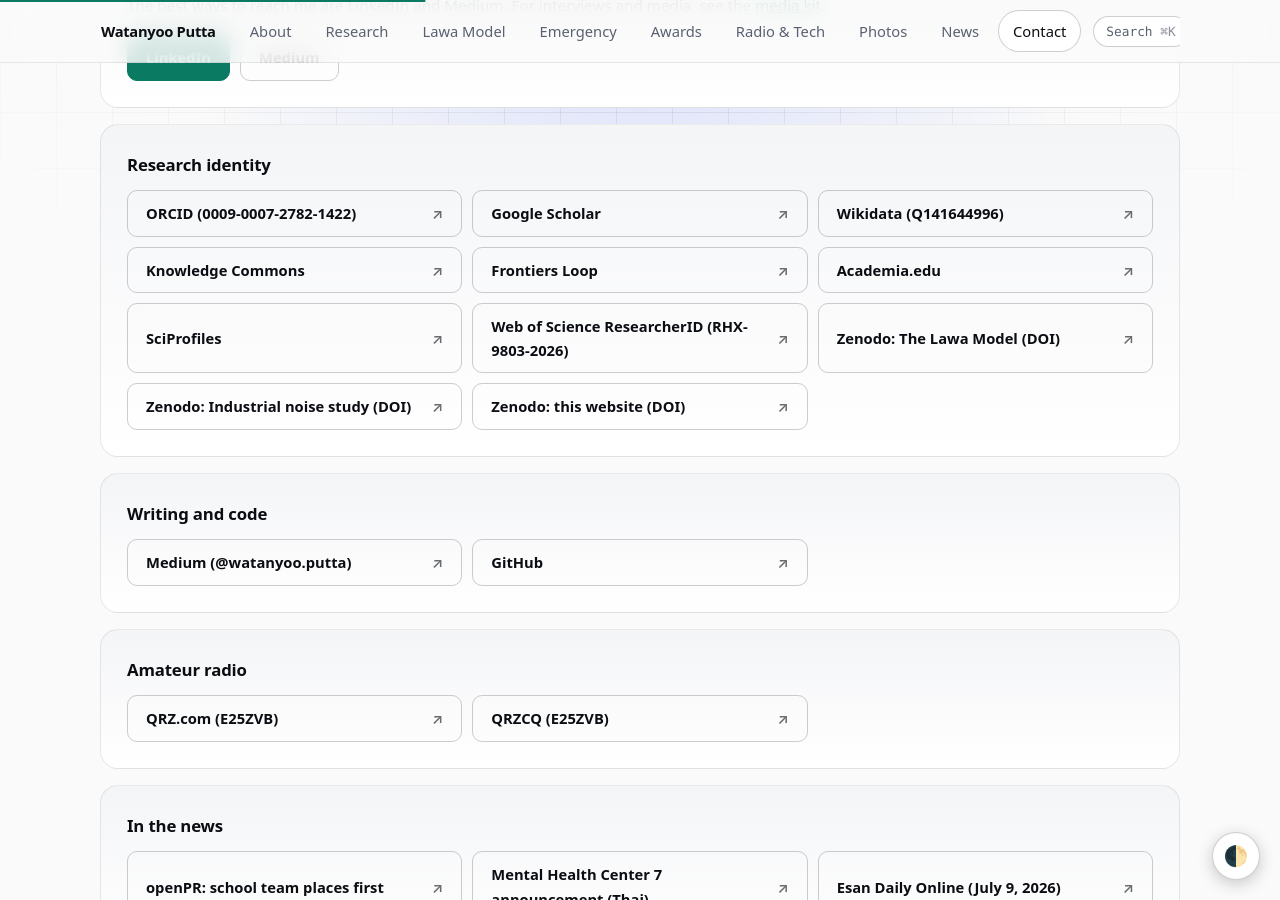
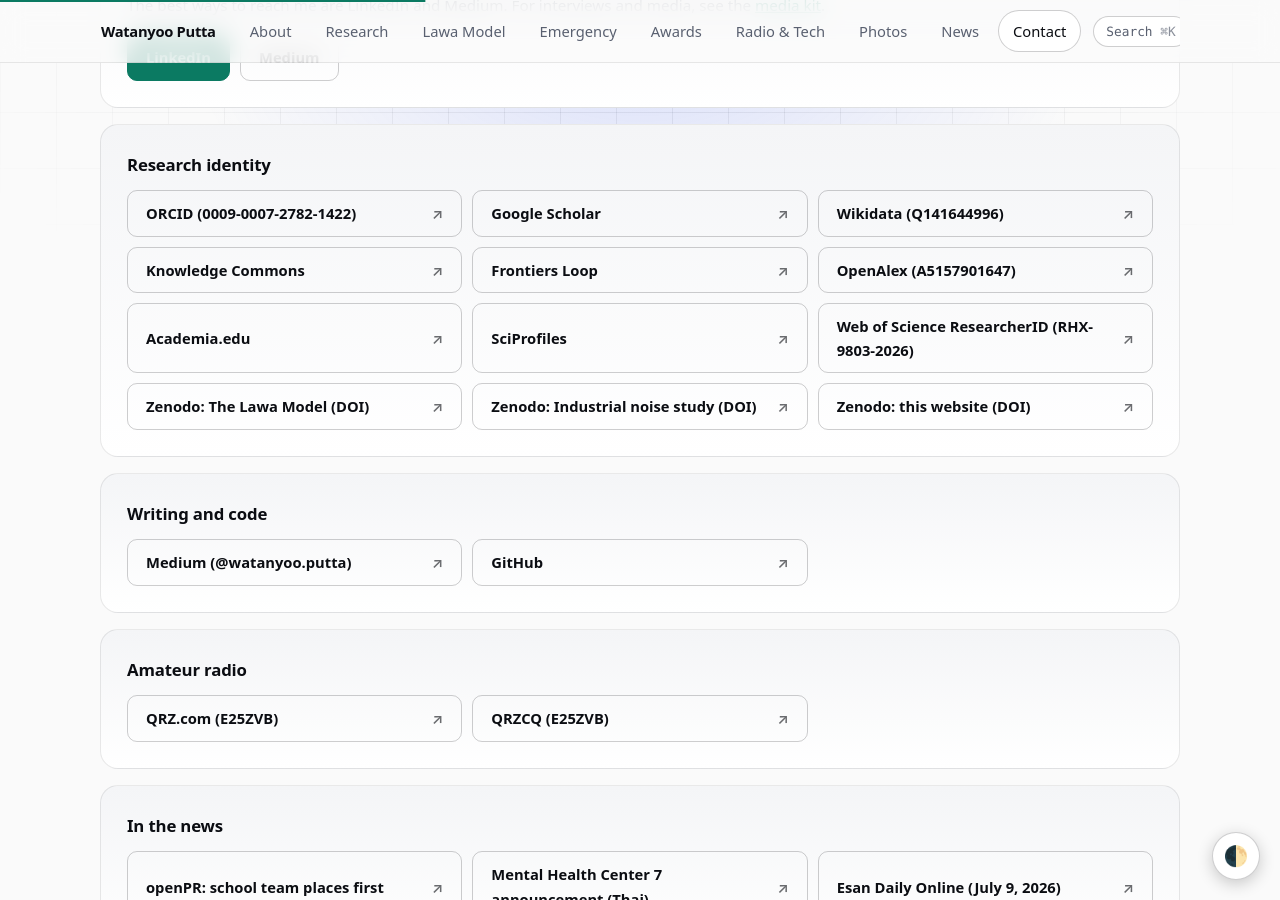
Before and after one commit to WatanyooPutta/WatanyooPutta.github.io, a Jekyll site: the page built from contact.html, in a window 1280 px wide and 900 px high, scrolled down 324 px. Built offline with Jekyll 4.4.1, drawn with Linux system fonts in a browser that asks for light colours.

Commit message:
Update contact.html

```diff
--- a/contact.html
+++ b/contact.html
@@ -20,6 +20,7 @@
 <a class="btn alt" href="https://www.wikidata.org/wiki/Q141644996" rel="me external">Wikidata (Q141644996)</a>
 <a class="btn alt" href="https://profile.hcommons.org/members/watanyooputta/" rel="me external">Knowledge Commons</a>
 <a class="btn alt" href="https://loop.frontiersin.org/people/3730773/overview" rel="me external">Frontiers Loop</a>
+<a class="btn alt" href="https://openalex.org/A5157901647" rel="me external">OpenAlex (A5157901647)</a>
 <a class="btn alt" href="https://independent.academia.edu/WatanyooPutta" rel="me external">Academia.edu</a>
 <a class="btn alt" href="https://sciprofiles.com/profile/watanyooputta" rel="me external">SciProfiles</a>
 <a class="btn alt" href="https://www.webofscience.com/wos/author/record/RHX-9803-2026" rel="me external">Web of Science ResearcherID (RHX-9803-2026)</a>
```
